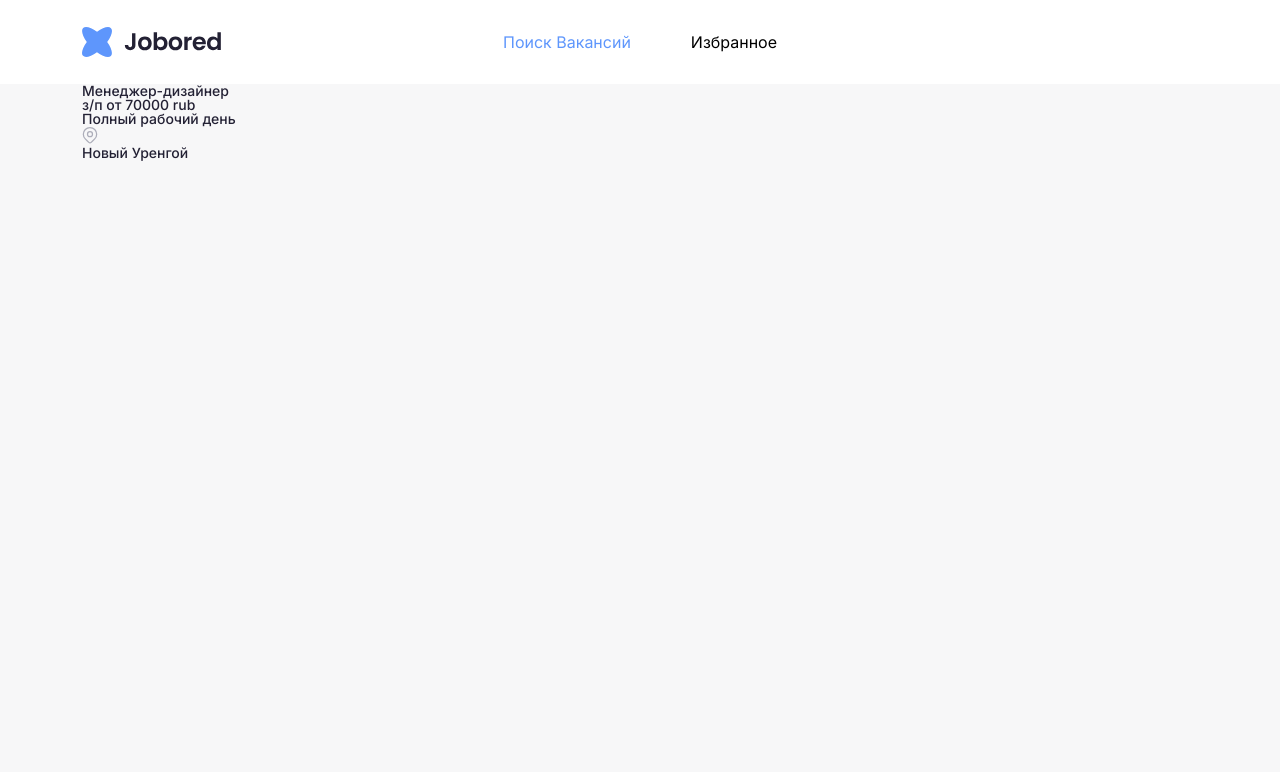
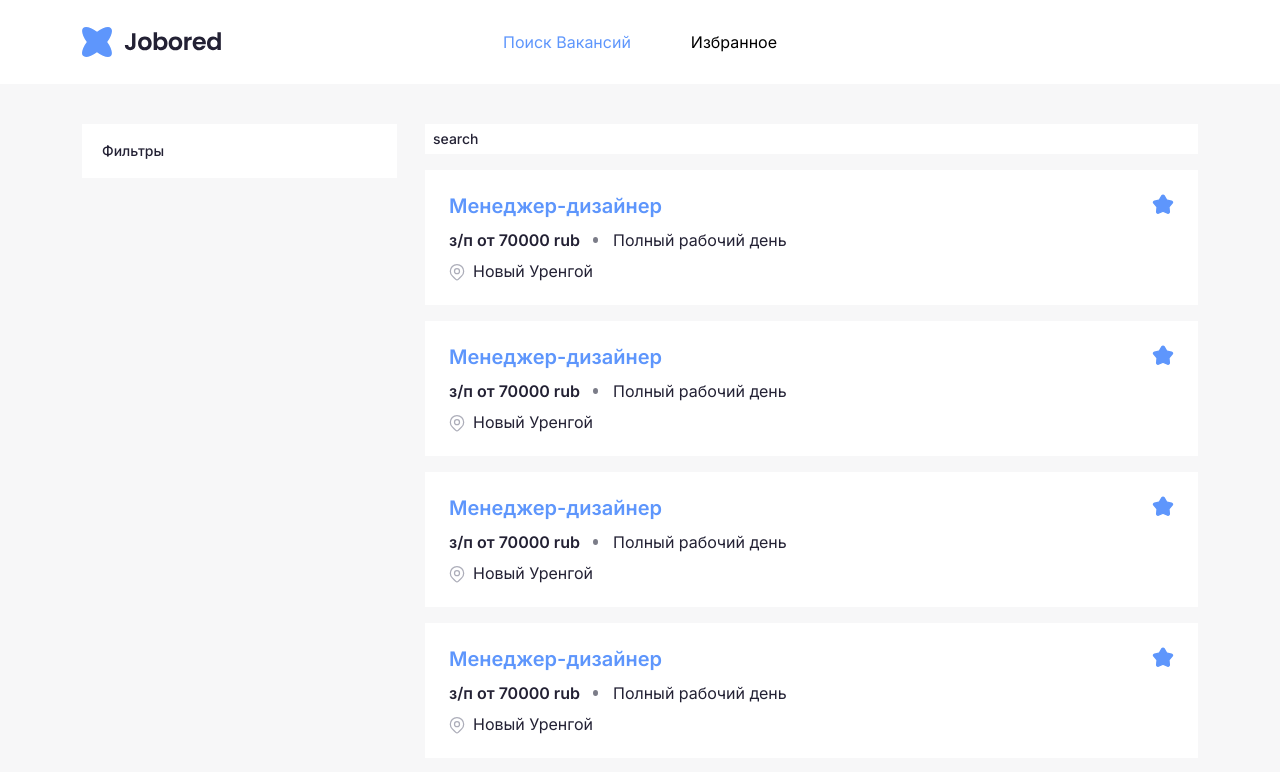
Before and after one commit to ArtemRasspopov/job-serch-app-React, a React (Create React App) app: page / in a window 1280 px wide. Shown: the top 772 px of the page. Built offline with nearby package versions, Linux system fonts and the light colour scheme.

Commit message:
vacancyCard markup is finished

```diff
--- /dev/null
+++ b/src/assets/icons/StarIcon.tsx
@@ -0,0 +1,21 @@
+import React from "react";
+
+interface StarIconProps {
+  isActive?: boolean;
+}
+
+export const StarIcon: React.FC<StarIconProps> = ({ isActive = false }) => (
+  <svg
+    width="22"
+    height="20"
+    viewBox="0 0 22 20"
+    fill={isActive ? "#5E96FC" : "none"}
+    xmlns="http://www.w3.org/2000/svg"
+  >
+    <path
+      d="M9.97183 1.70846C10.4382 0.933481 11.5618 0.933482 12.0282 1.70847L14.3586 5.58087C14.5262 5.85928 14.7995 6.05784 15.116 6.13116L19.5191 7.15091C20.4002 7.35499 20.7474 8.42356 20.1545 9.10661L17.1918 12.5196C16.9788 12.765 16.8744 13.0863 16.9025 13.41L17.2932 17.9127C17.3714 18.8138 16.4625 19.4742 15.6296 19.1214L11.4681 17.3583C11.1689 17.2316 10.8311 17.2316 10.5319 17.3583L6.37038 19.1214C5.53754 19.4742 4.62856 18.8138 4.70677 17.9127L5.09754 13.41C5.12563 13.0863 5.02124 12.765 4.80823 12.5196L1.8455 9.1066C1.25257 8.42356 1.59977 7.35499 2.48095 7.15091L6.88397 6.13116C7.20053 6.05784 7.47383 5.85928 7.64138 5.58087L9.97183 1.70846Z"
+      stroke={isActive ? "#5E96FC" : "#ACADB9"}
+      strokeWidth="1.5"
+    />
+  </svg>
+);
--- /dev/null
+++ b/src/components/Search/Search.scss
@@ -0,0 +1,4 @@
+.search {
+  background-color: #ffffff;
+  padding: 8px;
+}
--- /dev/null
+++ b/src/components/Search/Search.tsx
@@ -0,0 +1,10 @@
+import React from "react";
+import "./Search.scss"
+
+export const Search: React.FC = () => {
+  return (
+    <div className="search">
+      search
+    </div>
+  );
+};
--- a/src/components/SearchFilters/SearchFilters.scss
+++ b/src/components/SearchFilters/SearchFilters.scss
@@ -0,0 +1,4 @@
+.searchFilters{
+    background-color: #FFFFFF;
+    padding: 20px;
+}
--- /dev/null
+++ b/src/components/VacancyCard/VacancyCard.scss
@@ -0,0 +1,64 @@
+.vacancyCard {
+  padding: 24px;
+  background-color: #ffffff;
+  display: flex;
+  justify-content: space-between;
+
+  &__title {
+    font-weight: 600;
+    font-size: 20px;
+    line-height: 24px;
+    color: #5e96fc;
+    margin-bottom: 12px;
+  }
+
+  &__descr-list {
+    display: flex;
+    margin-bottom: 12px;
+    align-items: center;
+    color: #232134;
+  }
+
+  &__descr-item:first-child {
+    font-weight: 600;
+    font-size: 16px;
+    line-height: 125%;
+  }
+
+  &__descr-item:not(:first-child) {
+    position: relative;
+    padding-left: 33px;
+    font-weight: 400;
+    font-size: 16px;
+    line-height: 125%;
+
+    &::before {
+      content: "";
+      position: absolute;
+      width: 5px;
+      height: 6px;
+      border-radius: 50%;
+      background-color: #7b7c88;
+      left: 13px;
+      top: 50%;
+      transform: translateY(-50%);
+    }
+  }
+
+  &__location {
+    display: flex;
+    align-items: center;
+    gap: 8px;
+    font-weight: 400;
+    font-size: 16px;
+    line-height: 19px;
+    color: #232134;
+  }
+
+  &__star{
+    // width: max-content;
+    // height: max-content;
+    display: flex;
+    cursor: pointer;
+  }
+}
--- a/src/components/VacancyCard/VacancyCard.tsx
+++ b/src/components/VacancyCard/VacancyCard.tsx
@@ -1,25 +1,25 @@
 import React from "react";
 import { LocationIcon } from "../../assets/icons/LocationIcon";
+import "./VacancyCard.scss";
+import { StarIcon } from "../../assets/icons/StarIcon";
 
 export const VacancyCard: React.FC = () => {
   return (
     <div className="vacancyCard">
       <div className="vacancyCard__content">
-                <h3 className="vacancyCard__title">
-                    Менеджер-дизайнер
-                </h3>
+        <h3 className="vacancyCard__title">Менеджер-дизайнер</h3>
         <ul className="vacancyCard__descr-list">
           <li className="vacancyCard__descr-item">з/п от 70000 rub</li>
           <li className="vacancyCard__descr-item">Полный рабочий день</li>
         </ul>
         <div className="vacancyCard__location">
-                    <LocationIcon/>
+          <LocationIcon />
           <p className="vacancyCard__location-title">Новый Уренгой</p>
         </div>
       </div>
-            <div className="vacancyCard__starWrapper">
-
-            </div>
+      <button className="vacancyCard__star">
+        <StarIcon isActive={true}/>
+      </button>
     </div>
   );
 };
--- a/src/pages/vacancyPage/VacancyPage.scss
+++ b/src/pages/vacancyPage/VacancyPage.scss
@@ -0,0 +1,21 @@
+.vacancyPage {
+    padding: 40px 0;
+
+    &__inner{
+        display: grid;
+        grid-template-columns: 315px 1fr;
+        gap: 28px;
+    }
+
+    &__content-wrapper{
+        display: flex;
+        flex-direction: column;
+        gap: 16px;
+    }
+}
+
+.vacancy__list{
+    display: flex;
+    flex-direction: column;
+    gap: 16px;
+}
--- a/src/pages/vacancyPage/VacancyPage.tsx
+++ b/src/pages/vacancyPage/VacancyPage.tsx
@@ -1,15 +1,34 @@
 import React from "react";
 import { PageContainer } from "../../components/containers/PageContainer/PageContainer";
 import { VacancyCard } from "../../components/VacancyCard/VacancyCard";
+import { SearchFilters } from "../../components/SearchFilters/SearchFilters";
+import { Search } from "../../components/Search/Search";
+import "./VacancyPage.scss";
 
 const VacancyPage: React.FC = () => {
   return (
     <div className="vacancyPage">
       <PageContainer>
         <div className="vacancyPage__inner">
-          <div className="vacancyPage__filters-wrapper"></div>
+          <div className="vacancyPage__filters-wrapper">
+            <SearchFilters />
+          </div>
           <div className="vacancyPage__content-wrapper">
-            <VacancyCard/>
+            <Search />
+            <ul className="vacancy__list">
+              <li className="vacancy__item">
+                <VacancyCard />
+              </li>
+              <li className="vacancy__item">
+                <VacancyCard />
+              </li>
+              <li className="vacancy__item">
+                <VacancyCard />
+              </li>
+              <li className="vacancy__item">
+                <VacancyCard />
+              </li>
+            </ul>
           </div>
         </div>
       </PageContainer>
```
Also changed, not shown: src/assets/icons/LocationIcon.tsx (+22 -4 lines), src/components/SearchFilters/SearchFilters.tsx (+8 -7 lines). Lines whose indentation alone changed are shown as unchanged.
